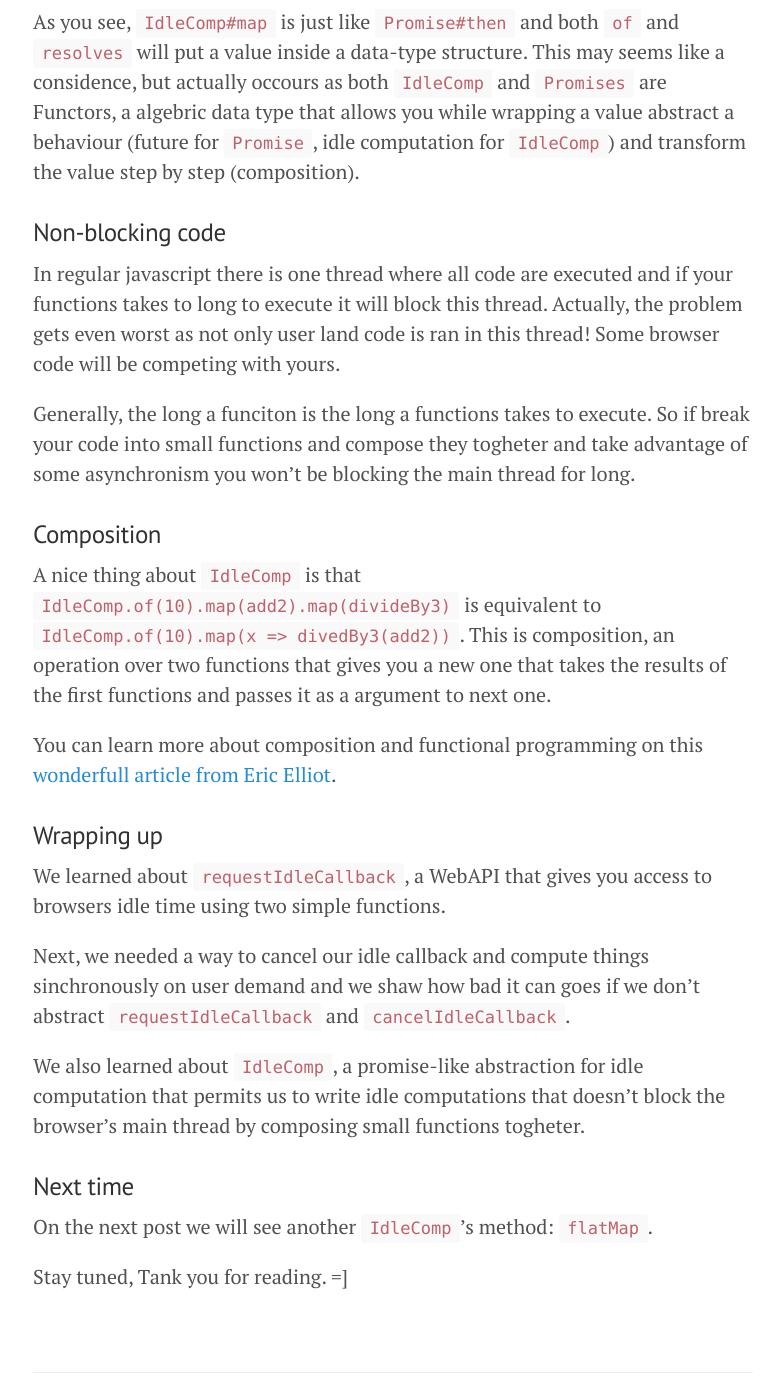
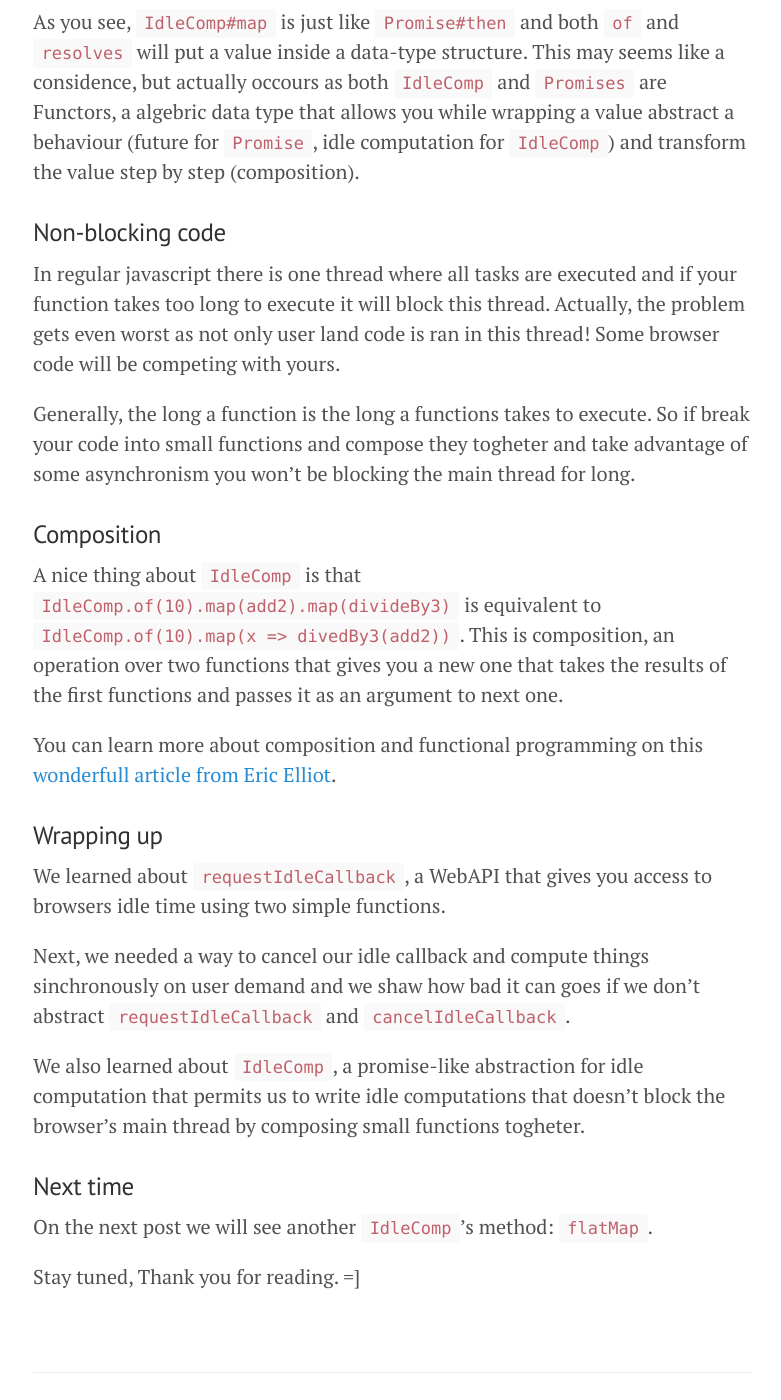
Before and after one commit to munizart/munizart.github.io, a Jekyll site: the page built from _posts/2018-10-11-introducing-idle-comp.md, in a window 1280 px wide and 1400 px high, scrolled down 3524 px. Shown: the whole window, without its empty margins (247-1028 px from the left). Built offline with Jekyll 4.4.1, drawn with Linux system fonts in a browser that asks for light colours; Markdown is read by kramdown in place of the engine named in the settings; some of the changed text lies outside the part shown.

Commit message:
fixing some typos

```diff
--- a/_posts/2018-10-11-introducing-idle-comp.md
+++ b/_posts/2018-10-11-introducing-idle-comp.md
@@ -3,7 +3,7 @@
 title: "Introducing IdleComp. Composing even when urgent"
 ---
 
-### What this post is about?
+### What is this post about?
 Few weeks ago, Philip Walton from google, posted an article named
 "[Idle Until Urgent](https://philipwalton.com/articles/idle-until-urgent/)" showing how
 First Input Delay (FID) impacts user's perception on web perfomance.
@@ -34,7 +34,7 @@
 
 But dealing with this kind of asynchronism is a little bit tricky.
 
-Let me show you a example.
+Let me show you an example.
 Imagine that you decided to optimize your site to only execute
 your `registerModalComponent` task when it has nothing else to do.
 
@@ -86,7 +86,7 @@
 
 Now, imagine that you need to optimize more components,
 imagine having one `idleCallbackId` and one `registredYet` like
-variables for each component. It simplily won't scale.
+variables for each component. It simply won't scale.
 
 ### Entering the IdleComp
 
@@ -137,12 +137,12 @@
 
 ### Non-blocking code
 
-In regular javascript there is one thread where all code are executed and if
-your functions takes to long to execute it will block this thread.
+In regular javascript there is one thread where all tasks are executed and if
+your function takes too long to execute it will block this thread.
 Actually, the problem gets even worst as not only user land code is ran in this thread!
 Some browser code will be competing with yours.
 
-Generally, the long a funciton is the long a functions takes to execute.
+Generally, the long a function is the long a functions takes to execute.
 So if break your code into small functions and compose they togheter and take advantage of some
 asynchronism you won't be blocking the main thread for long.
 
@@ -150,7 +150,7 @@
 A nice thing about `IdleComp` is that `IdleComp.of(10).map(add2).map(divideBy3)`
 is equivalent to `IdleComp.of(10).map(x => divedBy3(add2))`.
 This is composition, an operation over two functions that gives you a new one that
-takes the results of the first functions and passes it as a argument to next one.
+takes the results of the first functions and passes it as an argument to next one.
 
 You can learn more about composition and functional programming on this [wonderfull
 article from Eric Elliot](https://medium.com/javascript-scene/composing-software-an-introduction-27b72500d6ea).
@@ -171,5 +171,5 @@
 On the next post we will see another `IdleComp`'s method: `flatMap`.
 
 Stay tuned,
-Tank you for reading.
+Thank you for reading.
 =]
```
Also changed, not shown: other parts of _posts/2018-10-11-introducing-idle-comp.md (+5 -5 lines).
